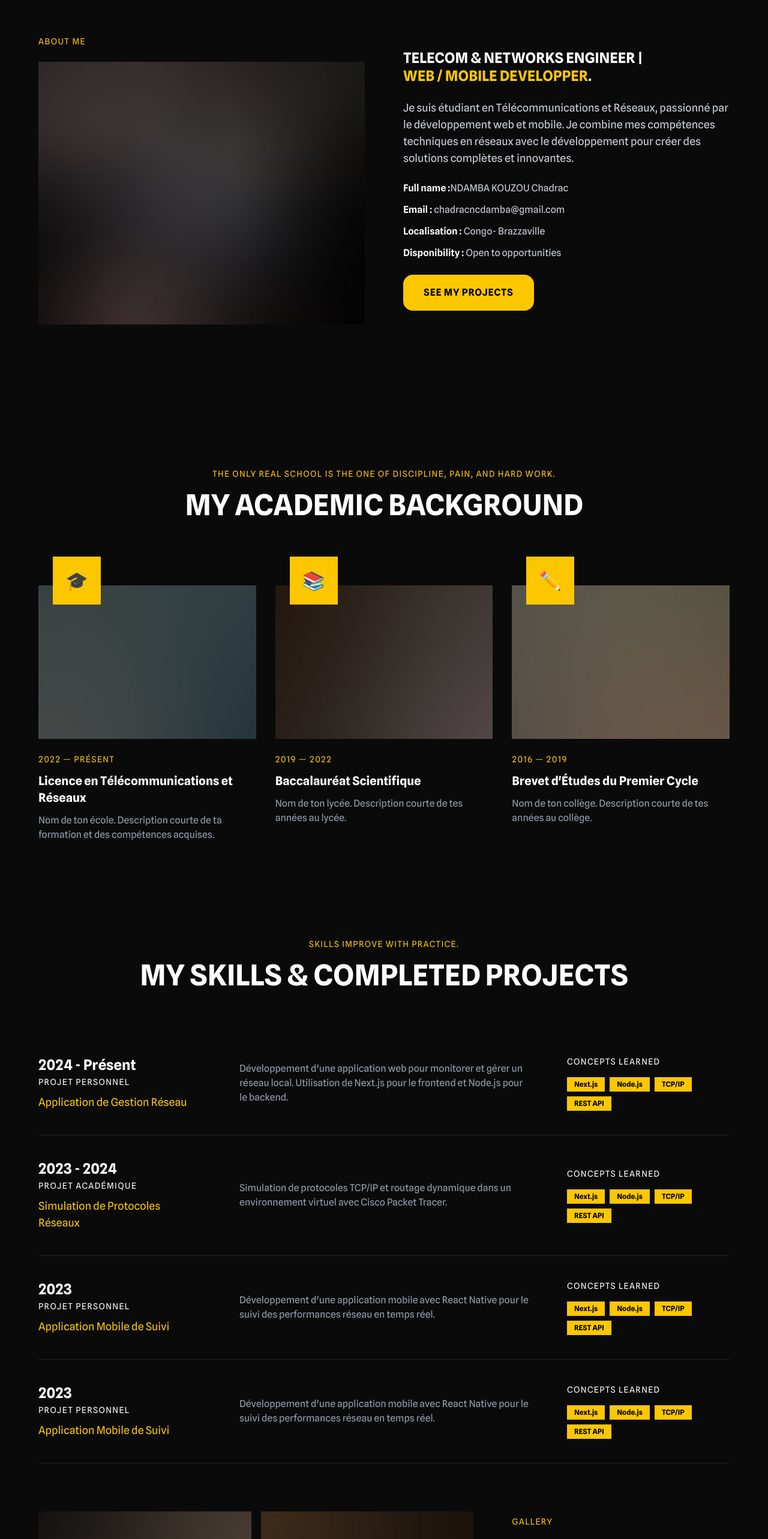
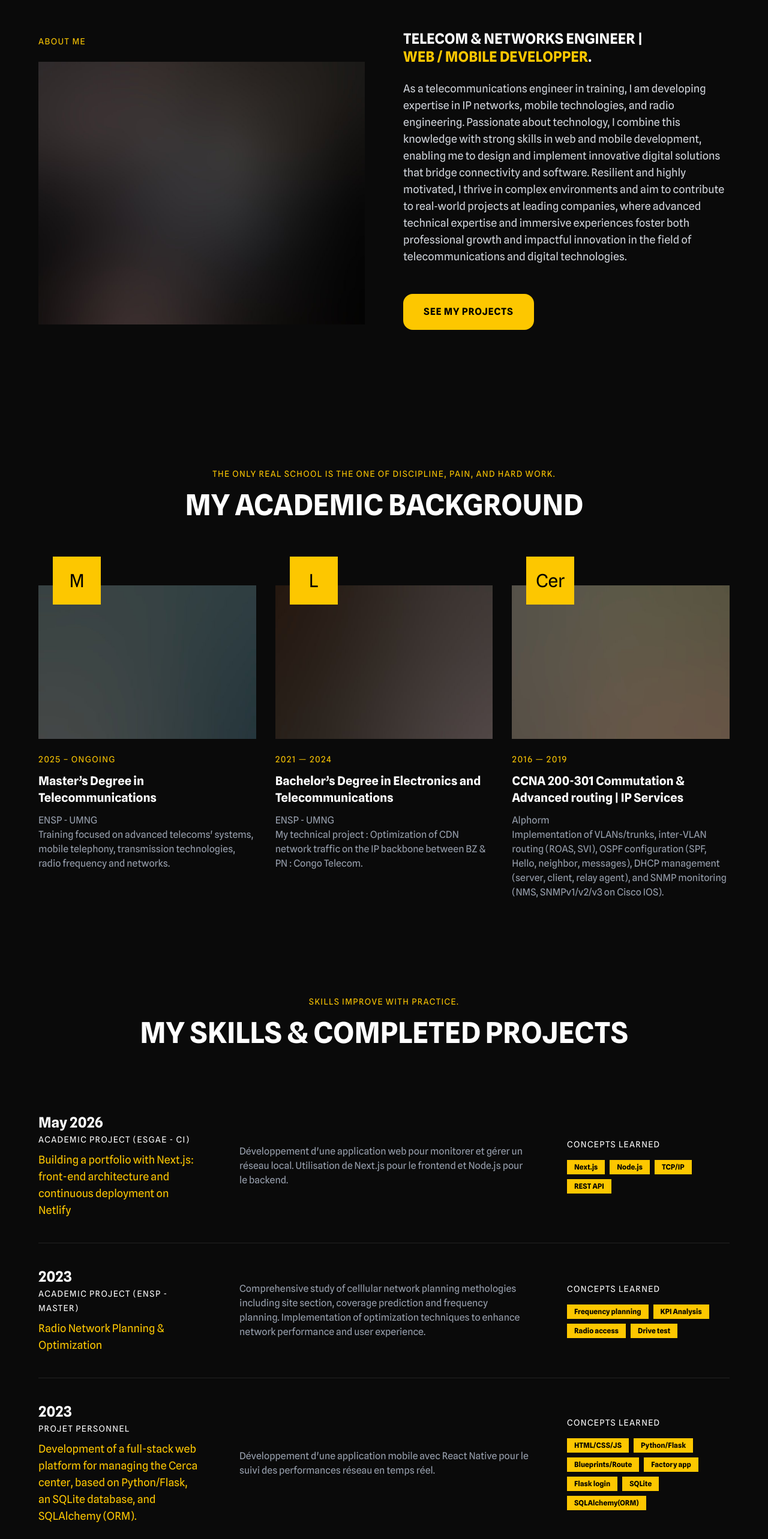
Before and after one commit to Huygens15/portfolio-chadrac, a Next.js app: page / in a window 1280 px wide. Shown: the part 900-3466 px from the top of the page at 60% size. Built offline with nearby package versions, Linux system fonts and the light colour scheme.

Commit message:
push add

```diff
--- a/components/About.tsx
+++ b/components/About.tsx
@@ -1,4 +1,8 @@
+'use client'
 import React from 'react'
+import { motion } from 'framer-motion'
+import Particles from 'react-tsparticles'
+
 
 const About = () => {
   return (
@@ -7,40 +11,59 @@ const About = () => {
       <div className="w-full flex items-center gap-16">
 
         {/* Colonne gauche — Image */}
-        <div className="w-1/2">
+        <motion.div className="w-1/2"
+          initial={{ opacity: 0, x: -80 }}
+          whileInView={{ opacity: 1, x: 0 }}
+          transition={{ duration: 0.8, ease: 'easeOut' }}
+          viewport={{ once: true }}
+        >
           <h3 className="text-yellow-400 text-sm uppercase tracking-widest">About Me</h3> <br />
           <img
             src="/images/about_img.jpg"
             alt="About Chadrac"
             className="w-full h-auto object-cover"
           />
-        </div>
+        </motion.div>
 
         {/* Colonne droite — Texte */}
         <div className="w-1/2 flex flex-col gap-6">
 
           {/* <h3 className="text-yellow-400 text-sm uppercase tracking-widest">About Me</h3> */}
 
-          <h2 className="text-white text-2xl font-bold uppercase leading-tight">
+          <motion.h2 className="text-white text-2xl font-bold uppercase leading-tight"
+            initial={{ opacity: 0, y: 30 }}
+            whileInView={{ opacity: 1, y: 0 }}
+            transition={{ duration: 0.6, delay: 0.3 }}
+            viewport={{ once: true }}>
             Telecom & Networks Engineer |<br /><span className="text-yellow-400">Web / Mobile developper</span>.
-          </h2>
+          </motion.h2>
 
-          <p className="text-gray-300 text-lg">
-            Je suis étudiant en Télécommunications et Réseaux, passionné par le développement web et mobile.
-            Je combine mes compétences techniques en réseaux avec le développement pour créer des solutions
-            complètes et innovantes.
-          </p>
+          <motion.p className="text-gray-300 text-lg"
+            initial={{ opacity: 0, y: 20 }}
+            whileInView={{ opacity: 1, y: 0 }}
+            transition={{ duration: 0.5, delay: 0.4 }}
+            viewport={{ once: true }}
+          >
+            As a telecommunications engineer in training, I am developing expertise in IP networks, mobile technologies, and radio engineering. Passionate about technology, I combine this knowledge with strong skills in web and mobile development, enabling me to design and implement innovative digital solutions that bridge connectivity and software. Resilient and highly motivated, I thrive in complex environments and aim to contribute to real‑world projects at leading companies, where advanced technical expertise and immersive experiences foster both professional growth and impactful innovation in the field of telecommunications and digital technologies.
+          </motion.p>
 
-          <div className="flex flex-col gap-3 text-gray-300">
-            <p><span className="text-white font-semibold">Full name :</span>NDAMBA KOUZOU Chadrac</p>
-            <p><span className="text-white font-semibold">Email :</span> chadracncdamba@gmail.com</p>
-            <p><span className="text-white font-semibold">Localisation :</span> Congo- Brazzaville</p>
-            <p><span className="text-white font-semibold">Disponibility :</span> Open to opportunities</p>
-          </div>
+          <motion.div className="flex flex-col gap-3 text-gray-300"
+            initial={{ opacity: 0, y: 20 }}
+            whileInView={{ opacity: 1, y: 0 }}
+            transition={{ duration: 0.5, delay: 0.5 }}
+            viewport={{ once: true }}
+          >
+            {/* <p><span className="text-white font-semibold">Disponibility :</span> Open to opportunities</p> */}
+          </motion.div>
 
-          <a href="#projects" className="bg-yellow-400 text-black border-2  rounded-2xl border-yellow-400 px-8 py-4 font-bold uppercase tracking-wider hover:bg-black hover:text-yellow-400 transition duration-300 ease-in-out w-fit">
+          <motion.a href="#projects" className="bg-yellow-400 text-black border-2  rounded-2xl border-yellow-400 px-8 py-4 font-bold uppercase tracking-wider hover:bg-black hover:text-yellow-400 transition duration-300 ease-in-out w-fit"
+            initial={{ opacity: 0, y: 20 }}
+            whileInView={{ opacity: 1, y: 0 }}
+            transition={{ duration: 0.5, delay: 0.6 }}
+            viewport={{ once: true }}
+          >
             See my projects
-          </a>
+          </motion.a>
 
         </div>
 
--- a/components/Contact.tsx
+++ b/components/Contact.tsx
@@ -86,7 +86,7 @@ const Contact = () => {
 
             <div className="flex items-start gap-4">
               <div className="w-12 h-12 bg-yellow-400 flex items-center justify-center shrink-0">
-                <span className="text-black text-xl">📍</span>
+                <span className="text-black text-xl">B</span>
               </div>
               <div>
                 <p className="text-white font-semibold">Localisation</p>
@@ -96,7 +96,7 @@ const Contact = () => {
 
             <div className="flex items-start gap-4">
               <div className="w-12 h-12 bg-yellow-400 flex items-center justify-center shrink-0">
-                <span className="text-black text-xl">📞</span>
+                <span className="text-black text-xl">Tel</span>
               </div>
               <div>
                 <p className="text-white font-semibold">Téléphone</p>
--- a/components/Experiences.tsx
+++ b/components/Experiences.tsx
@@ -3,8 +3,8 @@ import React, { useState } from 'react'
 
 const experiences = [
   {
-    nom: 'Stage en Administration Réseau',
-    poste: 'Stagiaire Réseau & Télécoms',
+    nom: 'Networks & Telecom intership',
+    poste: 'Datacom technician (intern) ',
     description: 'Participation à la configuration et maintenance de l\'infrastructure réseau. Mise en place de VLANs et gestion des équipements Cisco.',
     image: '/images/testimonial_1.jpg',
   },
@@ -60,7 +60,7 @@ const Experiences = () => {
       {/* 2 cartes */}
       <div className="grid grid-cols-2 gap-8">
         {visible.map((exp, i) => (
-          <div key={i} className="bg-[#111111] p-8 relative flex flex-col gap-4">
+          <div key={i} className="bg-[#111111] p-8 relative flex flex-col gap-4 border-t-2 border-yellow-400">
 
             {/* Photo ronde centrée en haut */}
             <div className="flex justify-center -mt-14 mb-4">
--- a/components/Footer.tsx
+++ b/components/Footer.tsx
@@ -74,7 +74,7 @@ const Footer = () => {
           © 2026 Chadrac Ndamba. Tous droits réservés.
         </p>
         <p className="text-gray-500 text-sm">
-          Développé avec <span className="text-yellow-400">Next.js</span> & <span className="text-yellow-400">Tailwind CSS</span>
+          Developped with <span className="text-yellow-400">Next.js</span> & <span className="text-yellow-400">Tailwind CSS</span>
         </p>
       </div>
 
--- a/components/Hero.tsx
+++ b/components/Hero.tsx
@@ -1,5 +1,5 @@
+'use client'
 import React from 'react'
-import Image from 'next/image'
 import { motion } from 'framer-motion'
 
 const Hero = () => {
@@ -9,35 +9,38 @@ const Hero = () => {
       className="min-h-screen flex items-center px-16"
       style={{ background: "url('/images/banner_bg.jpg')", backgroundSize: 'cover', backgroundPosition: 'center' }}
     >
+      {/* Animation des particules */}
+
+
       <div className="w-full flex items-center justify-between gap-10">
 
         {/* Colonne gauche — Image */}
-        <div className="w-1/2 flex items-end justify-center">
+        <motion.div className="w-1/2 flex items-end justify-center " initial={{ opacity: 0, x: -80}} animate={{ opacity: 1, x: 0}} transition={{ duration: 0.8, ease: 'easeOut'}} >
           <img
             src="/images/banner_img.png"
             alt="Chadrac Ndamba"
             className="w-3/4 h-auto object-contain"
           />
-        </div>
+        </motion.div>
 
         {/* Colonne droite — Texte */}
         <div className="w-1/2 flex flex-col gap-6">
-          <h3 className="text-yellow-400 text-xl font-semibold">Hello ! I'm Chadrac,</h3>
-          <h1 className="text-white text-4xl font-bold uppercase leading-tight">
+          <motion.h3 className="text-yellow-400 text-xl font-semibold" initial={{ opacity: 0, y: 30}} animate={{ opacity: 1, y: 0}} transition={{ duration: 0.6, delay: 0.2}}>Hello ! I'm Chadrac,</motion.h3>
+          <motion.h1 className="text-white text-4xl font-bold uppercase leading-tight" initial={{ opacity: 0, y: 40 }} animate={{ opacity: 1, y: 0 }} transition={{ duration: 0.7, delay: 0.4 }}>
             Telecommunications and Networks Engineer <br />(In Training).
-          </h1>
-          <p className="text-gray-300 text-lg">
+          </motion.h1>
+          <motion.p className="text-gray-300 text-lg" initial={{ opacity: 0, y: 30 }} animate={{ opacity: 1, y: 0 }} transition={{ duration: 0.6, delay: 0.6 }}>
             With a passion for technology, I combine web and mobile development
             with networking and telecommunications to offer unique and limitless expertise.
-          </p>
-          <div className="flex gap-4 mt-2">
+          </motion.p>
+          <motion.div className="flex gap-4 mt-2" initial={{ opacity: 0, y: 30 }} animate={{ opacity: 1, y: 0 }} transition={{ duration: 0.6, delay: 0.8 }}>
             <a href="#" className="bg-yellow-400 border-2 border-yellow-400  rounded-2xl  text-black px-6 py-3 font-bold hover:bg-black hover:text-yellow-400 transition flex items-center gap-2">
               Download my CV
             </a>
             <a href="#about" className="border-2 border-white  rounded-2xl text-white px-6 py-3 font-bold uppercase hover:bg-white hover:text-black transition flex items-center gap-2">
               Know more about me
             </a>
-          </div>
+          </motion.div>
         </div>
 
       </div>
--- a/components/Parcours.tsx
+++ b/components/Parcours.tsx
@@ -20,7 +20,7 @@ const Parcours = () => {
           <div className="relative">
             {/* Icône jaune qui dépasse au-dessus de l'image */}
             <div className="absolute -top-12 left-6 w-20 h-20 bg-yellow-400 flex items-center justify-center z-10">
-              <span className="text-black text-3xl">🎓</span>
+              <span className="text-black text-3xl">M</span>
             </div>
             <img
               src="/images/service_1.jpg"
@@ -29,12 +29,13 @@ const Parcours = () => {
             />
           </div>
           <div className="flex flex-col gap-3 pt-6">
-            <span className="text-yellow-400 text-sm uppercase tracking-widest">2022 — Présent</span>
+            <span className="text-yellow-400 text-sm uppercase tracking-widest"> 2025 – Ongoing </span>
             <h3 className="text-white text-xl font-bold hover:text-yellow-400 cursor-pointer transition">
-              Licence en Télécommunications et Réseaux
+              Master’s Degree in Telecommunications
             </h3>
             <p className="text-gray-400">
-              Nom de ton école. Description courte de ta formation et des compétences acquises.
+              ENSP - UMNG <br /> Training focused on advanced telecoms' systems,
+              mobile telephony, transmission technologies, radio frequency and networks.
             </p>
           </div>
         </div>
@@ -43,7 +44,7 @@ const Parcours = () => {
         <div className="flex flex-col mt-10">
           <div className="relative">
             <div className="absolute -top-12 left-6 w-20 h-20 bg-yellow-400 flex items-center justify-center z-10">
-              <span className="text-black text-3xl">📚</span>
+              <span className="text-black text-3xl">L</span>
             </div>
             <img
               src="/images/service_2.jpg"
@@ -52,12 +53,12 @@ const Parcours = () => {
             />
           </div>
           <div className="flex flex-col gap-3 pt-6">
-            <span className="text-yellow-400 text-sm uppercase tracking-widest">2019 — 2022</span>
+            <span className="text-yellow-400 text-sm uppercase tracking-widest">2021 — 2024</span>
             <h3 className="text-white text-xl font-bold hover:text-yellow-400 cursor-pointer transition">
-              Baccalauréat Scientifique
+              Bachelor’s Degree in Electronics and Telecommunications
             </h3>
             <p className="text-gray-400">
-              Nom de ton lycée. Description courte de tes années au lycée.
+              ENSP - UMNG <br /> My technical project : Optimization of CDN network traffic on the IP backbone between BZ & PN : Congo Telecom.
             </p>
           </div>
         </div>
@@ -66,7 +67,7 @@ const Parcours = () => {
         <div className="flex flex-col mt-10">
           <div className="relative">
             <div className="absolute -top-12 left-6 w-20 h-20 bg-yellow-400 flex items-center justify-center z-10">
-              <span className="text-black text-3xl">✏️</span>
+              <span className="text-black text-3xl">Cer</span>
             </div>
             <img
               src="/images/service_3.jpg"
@@ -77,10 +78,10 @@ const Parcours = () => {
           <div className="flex flex-col gap-3 pt-6">
             <span className="text-yellow-400 text-sm uppercase tracking-widest">2016 — 2019</span>
             <h3 className="text-white text-xl font-bold hover:text-yellow-400 cursor-pointer transition">
-              Brevet d'Études du Premier Cycle
+            CCNA 200-301 Commutation & Advanced routing | IP Services
             </h3>
             <p className="text-gray-400">
-              Nom de ton collège. Description courte de tes années au collège.
+              Alphorm <br /> Implementation of VLANs/trunks, inter-VLAN routing (ROAS, SVI), OSPF configuration (SPF, Hello, neighbor, messages), DHCP management (server, client, relay agent), and SNMP monitoring (NMS, SNMPv1/v2/v3 on Cisco IOS).
             </p>
           </div>
         </div>
--- a/components/Projects.tsx
+++ b/components/Projects.tsx
@@ -3,37 +3,38 @@ import React, { useState } from 'react'
 
 const projects = [
   {
-    periode: '2024 - Présent',
-    contexte: 'Projet Personnel',
-    nom: 'Application de Gestion Réseau',
+    periode: 'May 2026',
+    contexte: 'Academic project (ESGAE - CI)',
+    nom: "Building a portfolio with Next.js: front-end architecture and continuous deployment on Netlify",
     description: 'Développement d\'une application web pour monitorer et gérer un réseau local. Utilisation de Next.js pour le frontend et Node.js pour le backend.',
     notions: ['Next.js', 'Node.js','TCP/IP', 'REST API'],
     image: '/images/portfolio_1.jpg',
   },
   {
-    periode: '2023 - 2024',
-    contexte: 'Projet Académique',
-    nom: 'Simulation de Protocoles Réseaux',
-    description: 'Simulation de protocoles TCP/IP et routage dynamique dans un environnement virtuel avec Cisco Packet Tracer.',
-    notions: ['Next.js', 'Node.js','TCP/IP', 'REST API'],
-    image: '/images/portfolio_2.jpg',
-  },
-  {
     periode: '2023',
-    contexte: 'Projet Personnel',
-    nom: 'Application Mobile de Suivi',
-    description: 'Développement d\'une application mobile avec React Native pour le suivi des performances réseau en temps réel.',
-    notions: ['Next.js', 'Node.js','TCP/IP', 'REST API'],
+    contexte: 'Academic project (ENSP - Master)',
+    nom: "Radio Network Planning & Optimization ",
+    description: "Comprehensive study of celllular network planning methologies including site section, coverage prediction and frequency planning. Implementation of optimization techniques to enhance network performance and user experience. ",
+    notions: ['Frequency planning', 'KPI Analysis','Radio access','Drive test'],
     image: '/images/portfolio_3.jpg',
   },
   {
     periode: '2023',
     contexte: 'Projet Personnel',
-    nom: 'Application Mobile de Suivi',
+    nom: 'Development of a full-stack web platform for managing the Cerca center, based on Python/Flask, an SQLite database, and SQLAlchemy (ORM).',
     description: 'Développement d\'une application mobile avec React Native pour le suivi des performances réseau en temps réel.',
-    notions: ['Next.js', 'Node.js','TCP/IP', 'REST API'],
+    notions: ['HTML/CSS/JS', 'Python/Flask','Blueprints/Route', 'Factory app','Flask login','SQLite','SQLAlchemy(ORM)'],
     image: '/images/portfolio_4.jpg',
   },
+  {
+    periode: '2023 - 2024',
+    contexte: 'Network Administration Project',
+    nom: "Designing a Secure IT Monitoring Infrastructure on Ubuntu Server 24.04 LTS Using Zabbix and SNMPv3.",
+    description: "Deployement of entreprise-grade network monitoring solution on ubuntu server featuring Zabbix with SNMPv3 integration for secure equipement supervision, automated alerting system and real-time performance metrics tracking for network devices (switches, routers). ",
+    notions: ["Ubuntu",'Zabbix','SNMPv3',"IP addressing",'OSPF multi-area', 'EIGRP', 'Rerouting'],
+    image: '/images/portfolio_2.jpg',
+  },
+
 ]
 
 const Projects = () => {
@@ -53,7 +54,7 @@ const Projects = () => {
             </h2>
         </div>
 
-        {/* PARTIE 1 — Liste des projets */}
+        {/* Liste des projets */}
         <div className="flex flex-col mb-20">
             {projects.map((project, index) => (
             <div key={index} className="flex items-center gap-8 py-10 border-b border-white/10">
@@ -84,7 +85,7 @@ const Projects = () => {
             ))}
         </div>
 
-      {/* PARTIE 2 — Galerie slider */}
+      {/* Galerie slider */}
         <div className="flex items-center gap-16">
 
             {/* Photos */}
--- a/package.json
+++ b/package.json
@@ -13,7 +13,9 @@
     "framer-motion": "^12.38.0",
     "next": "16.2.4",
     "react": "19.2.4",
-    "react-dom": "19.2.4"
+    "react-dom": "19.2.4",
+    "react-tsparticles": "^2.12.2",
+    "tsparticles": "^3.9.1"
   },
   "devDependencies": {
     "@tailwindcss/postcss": "^4",
```
Also changed, not shown: 1 other file (tests, documents, lock files or other folders).
